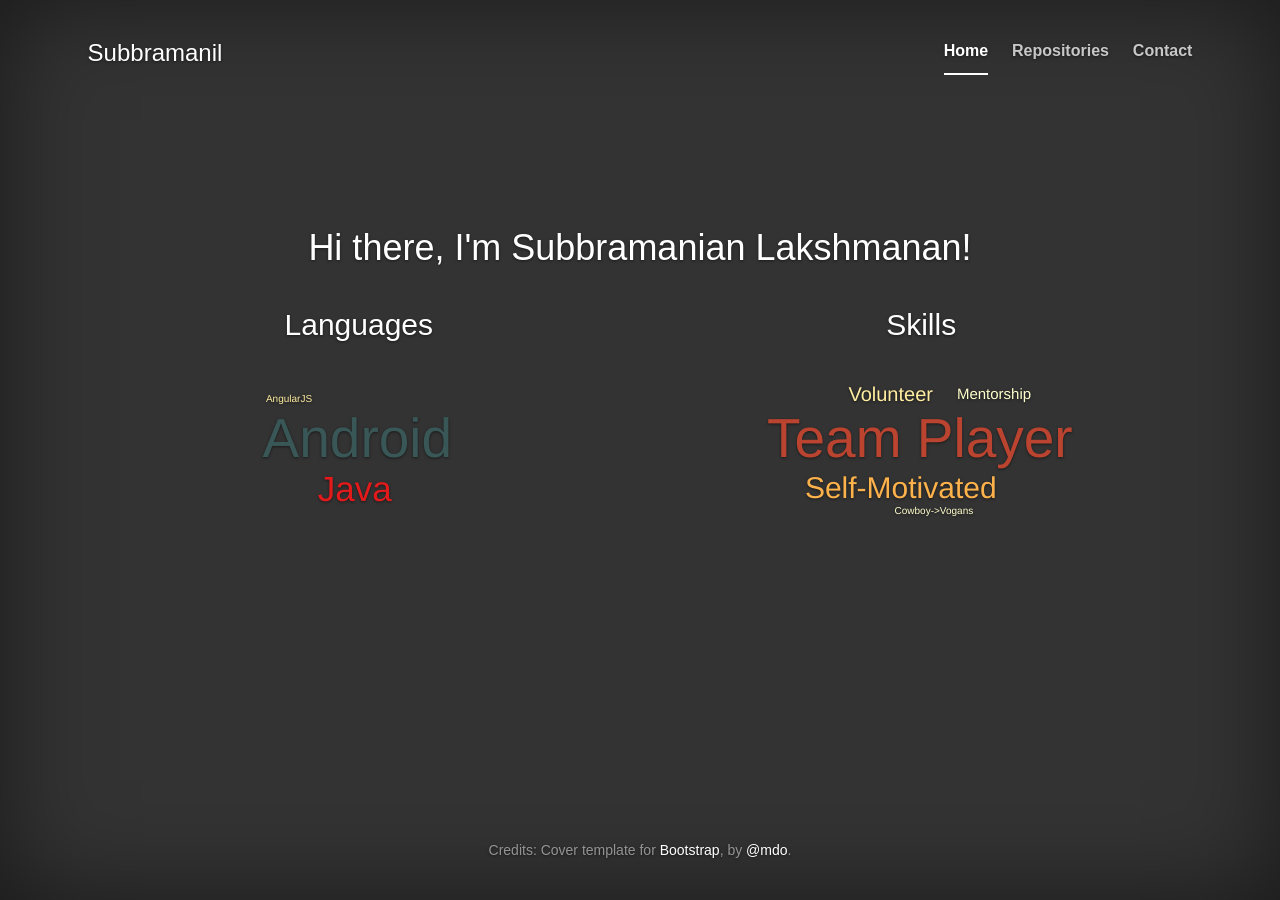
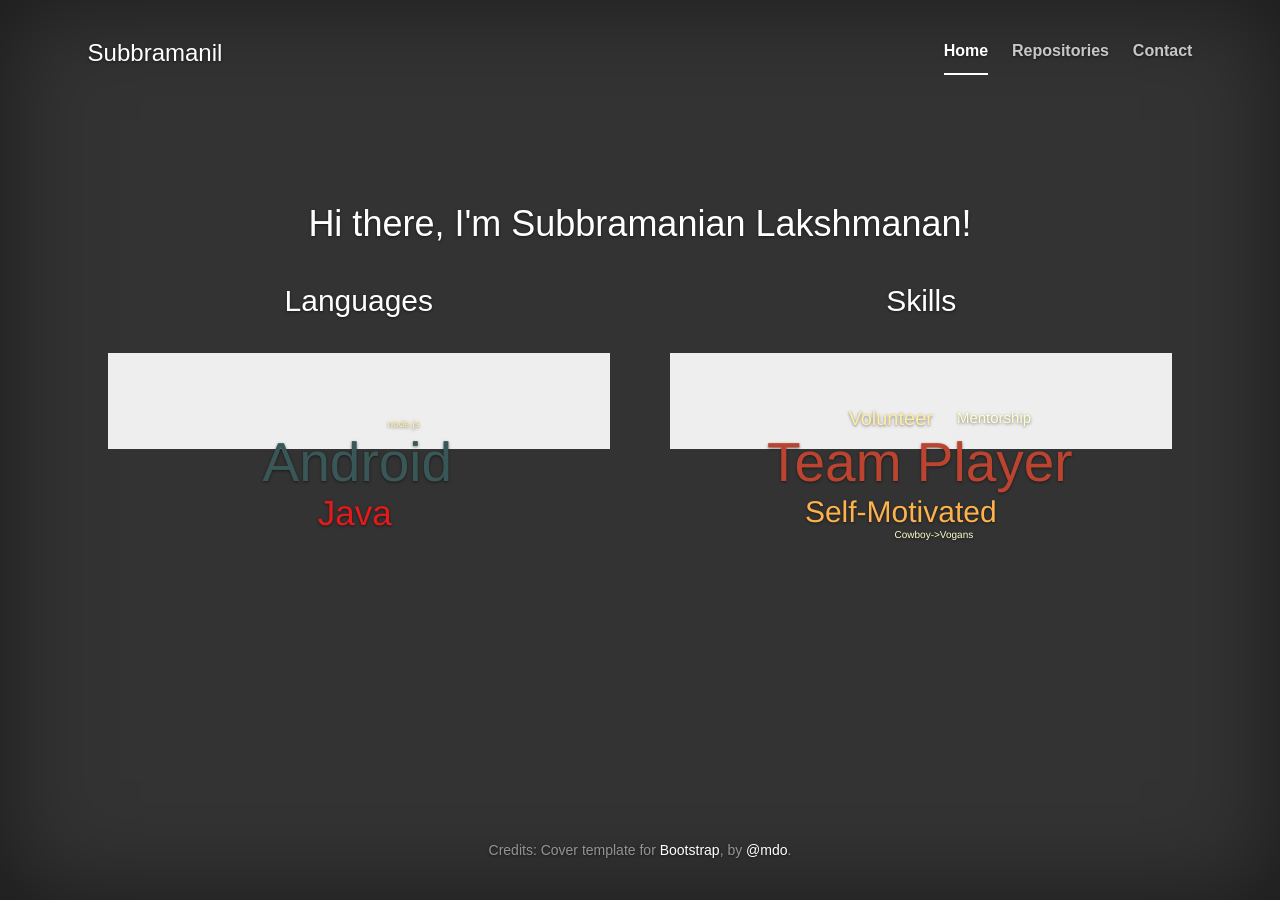
Before and after one commit to subbramanil/subbramanil.github.io, a Jekyll site: the page built from index.html, in a window 1280 px wide. Built offline with Jekyll 4.4.1, drawn with Linux system fonts in a browser that asks for light colours; nearby versions of some CDN libraries.

Commit message:
More Styling

```diff
--- a/index.html
+++ b/index.html
@@ -10,7 +10,9 @@ title: Subbramanian Lakshmanan, Enthusiasic Developer
 	    <h2> Languages </h2>
 	</header>
 	<div class="panel-body">
-        <div class="col-md-6" id="myTechSkillSet"></div>
+        <div class="jumbotron">
+            <div class="col-md-6" id="myTechSkillSet"></div>
+        </div>
 	</div>
 </section>
 <section class="col-md-6">
@@ -18,6 +20,8 @@ title: Subbramanian Lakshmanan, Enthusiasic Developer
 	    <h2> Skills </h2>
 	</header>
 	<div class="panel-body">
-        <div class="col-md-6" id="mySoftSkillSet"></div>
+        <div class="jumbotron">
+            <div class="col-md-6" id="mySoftSkillSet"></div>
+        </div>
 	</div>
 </section>
--- a/static/js/simplescript.js
+++ b/static/js/simplescript.js
@@ -8,7 +8,8 @@ function initWordCloud(){
         {text: "Android", weight: 13},
         {text: "Java", weight: 10.5},
         {text: "Javascript", weight: 9.4},
-        {text: "AngularJS", weight: 8}
+        {text: "AngularJS", weight: 8},
+        {text: "node.js", weight: 7}
     ];
 
     var softSkills = [
```
